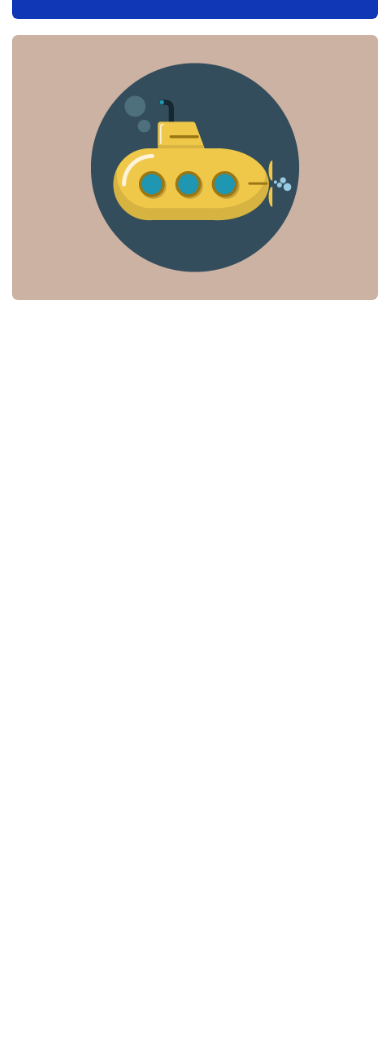
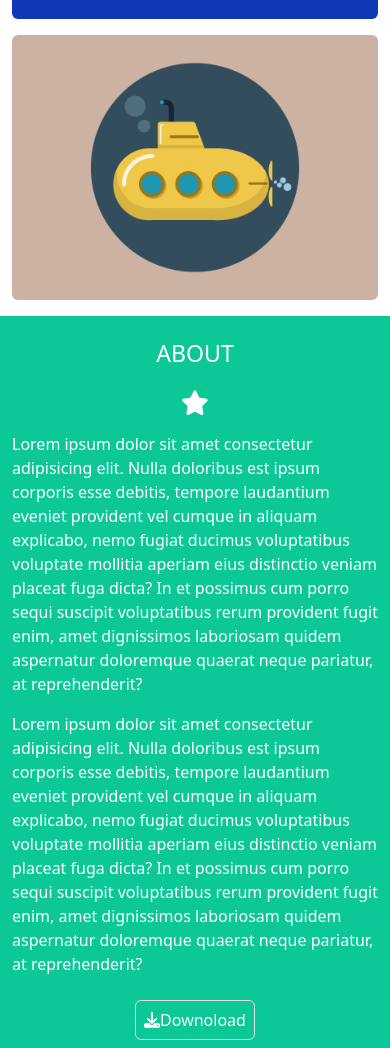
Before and after one commit to pietrocruciata/html-css-bootstrap-freelancer, a plain HTML site: page index.html in a window 390 px wide. Shown: the part 1872-2920 px from the top of the page. Before the commit the page ends 2172 px from the top, so only its background shows below. Drawn offline with nearby package versions, Linux system fonts and the light colour scheme.

Commit message:
add : about section responsive

```diff
--- a/index.html
+++ b/index.html
@@ -12,6 +12,7 @@
 </head>
 
 <body>
+    <!--HEADER-->
     <header>
         <section class="bg-darkblue">
             <div class="container">
@@ -34,7 +35,11 @@
         </section>
     </header>
 
+    <!--MAIN-->
+
     <main>
+
+        <!--AVATAR SECTION-->
         <section class="bg-green">
             <div class="container">
                 <div class="row text-center pt-5 text-white">
@@ -54,6 +59,7 @@
             </div>
         </section>
 
+        <!--PORTFOLIO SECTION-->
         <section>
             <div class="container-lg">
                 <div class="row ">
@@ -91,6 +97,35 @@
             </div>
         </section>
 
+        <!--ABOUT SECTION-->
+        <section class="bg-green mt-3">
+            <div class="container text-white">
+                <div class="row text-center">
+                    <div class="d-flex justify-content-center flex-column">
+                        <h3 class="pt-4">ABOUT</h3>
+                        <i class="fa-solid fa-star pt-3 pb-3 fs-2"></i>
+                    </div>
+
+                    <p class="text-start col-md-6">Lorem ipsum dolor sit amet consectetur adipisicing elit. Nulla doloribus est
+                        ipsum corporis esse
+                        debitis, tempore laudantium eveniet provident vel cumque in aliquam explicabo, nemo fugiat
+                        ducimus voluptatibus voluptate mollitia aperiam eius distinctio veniam placeat fuga dicta? In et
+                        possimus cum porro sequi suscipit voluptatibus rerum provident fugit enim, amet dignissimos
+                        laboriosam quidem aspernatur doloremque quaerat neque pariatur, at reprehenderit?</p>
+
+                    <p class="text-start col-md-6">Lorem ipsum dolor sit amet consectetur adipisicing elit. Nulla doloribus est
+                        ipsum corporis esse
+                        debitis, tempore laudantium eveniet provident vel cumque in aliquam explicabo, nemo fugiat
+                        ducimus voluptatibus voluptate mollitia aperiam eius distinctio veniam placeat fuga dicta? In et
+                        possimus cum porro sequi suscipit voluptatibus rerum provident fugit enim, amet dignissimos
+                        laboriosam quidem aspernatur doloremque quaerat neque pariatur, at reprehenderit?</p>
+                    <div class="mt-3 mb-3">
+                        <a href="#" class="border p-2 rounded"><i class="fa-solid fa-download "></i>Downoload</a>
+                    </div>
+                </div>
+            </div>
+        </section>
+
     </main>
 </body>
 
```
